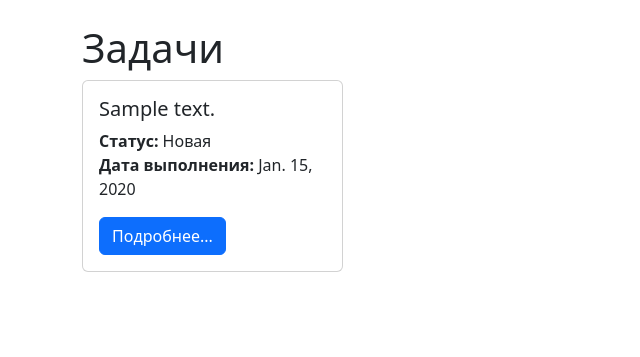
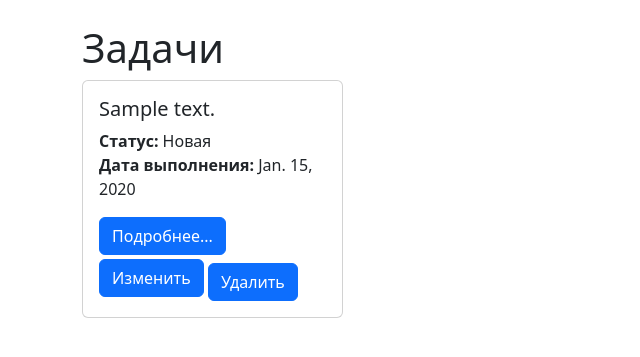
Before and after one commit to buzurmankulovaja/homework_52, a Django app: page / in a window 1280 px wide. Shown: the part 56-413 px from the top of the page, without its empty margins (0-640 px from the left). Run offline with Django 5.2, Linux system fonts and the light colour scheme; tables that the repository leaves empty hold one stand-in row (values such as "Sample post"); some libraries are stand-ins or nearby versions.

Commit message:
добавила ссылки для изменения и удаления задач

```diff
--- a/webapp/templates/task_list.html
+++ b/webapp/templates/task_list.html
@@ -8,7 +8,7 @@
     <div class="row row-cols-2 row-cols-md-4">
         {% for task in tasks %}
             <div class="col">
-                <div class="card mb-2">
+                <div class="card md-2">
                     <div class="card-body">
                         <h5 class="card-title">{{ task.description }}</h5>
                     <p class="card-text">
@@ -16,8 +16,9 @@
                         <strong>Дата выполнения:</strong> {{ task.due_date|default:"Не указана" }}
                     </p>
                         <h5 class="card-title">{{ task.title }}</h5>
-
                         <a href="{% url 'task_detail' task.id %}" class="btn btn-primary">Подробнее...</a>
+                        <a href="{% url 'task_update' task.id %}" class="btn btn-primary">Изменить</a>
+                        <a href="{% url 'task_delete' task.id %}" class="btn btn-primary mt-2">Удалить</a>
                     </div>
                 </div>
             </div>
```
